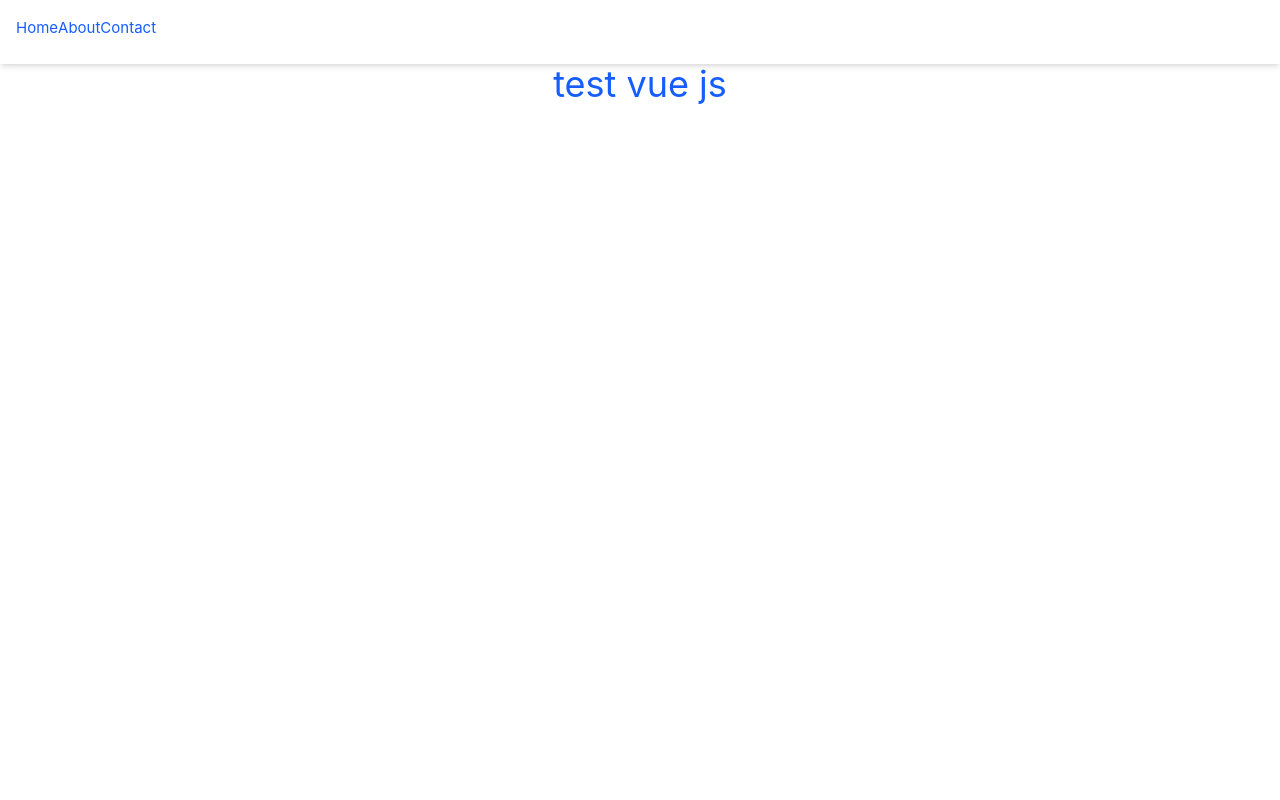
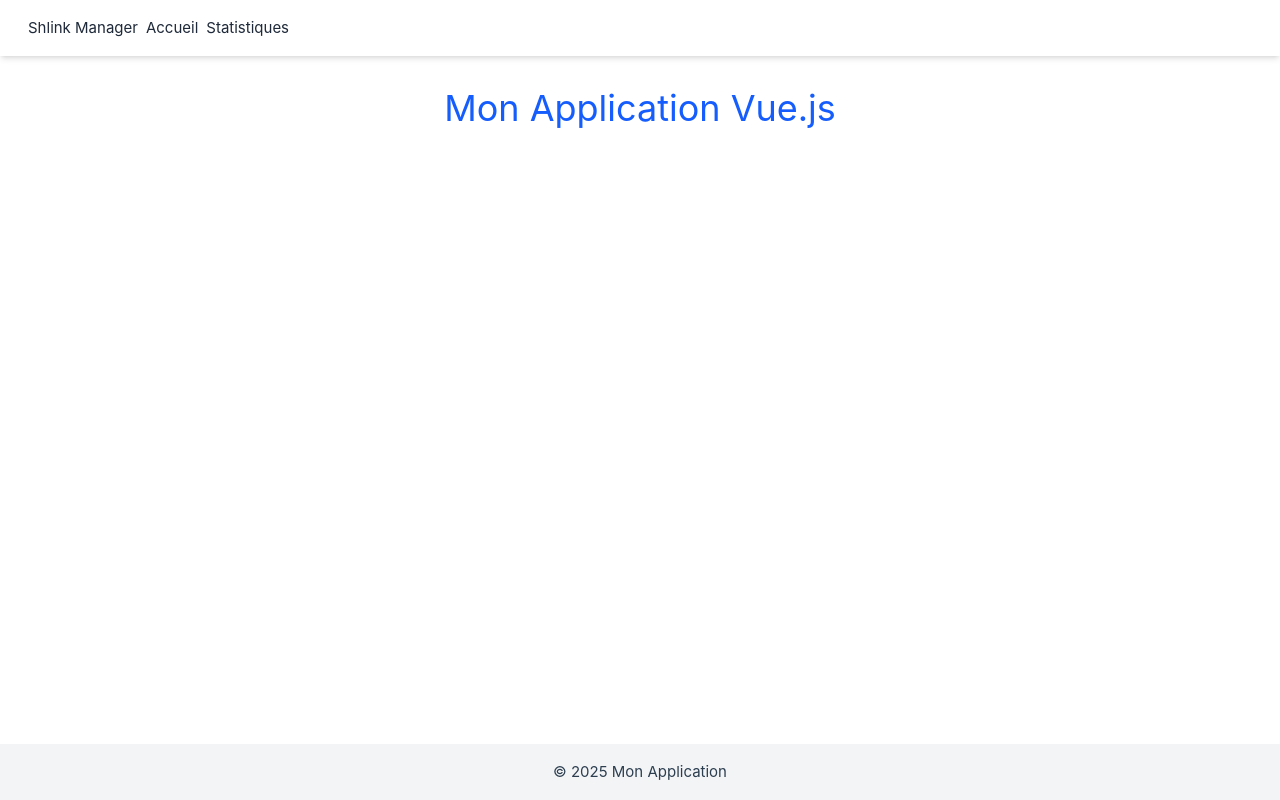
Before and after one commit to Valentin1302/Raccourci, a Vue app: page / in a window 1280 px wide. Built offline with nearby package versions, Linux system fonts and the light colour scheme.

Commit message:
ajout de la navigation

```diff
--- a/src/App.vue
+++ b/src/App.vue
@@ -1,20 +1,23 @@
 <script setup>
-
+import NavigationBar from './components/NavigationBar.vue'; // Importez votre composant
 </script>
 
 <template>
-  <header class="bg-white shadow-md p-4 mb-4 min-h-16">
+  <div class="min-h-screen flex flex-col">
+    <NavigationBar />
 
-    <nav>
-      <ul class="flex space-x-4">
-        <li><a href="#" class="text-blue-600 hover:underline">Home</a></li>
-        <li><a href="#" class="text-blue-600 hover:underline">About</a></li>
-        <li><a href="#" class="text-blue-600 hover:underline">Contact</a></li>
-      </ul>
-    </nav>
-  </header>
-  <h1 class="text-4xl font-bold text-blue-600 text-center mt-10">test vue js</h1>
+    <main class="flex-grow container mx-auto px-4 py-8">
+      <h1 class="text-4xl font-bold text-blue-600 text-center mb-8">Mon Application Vue.js</h1>
+      <router-view />
+    </main>
+
+    <footer class="bg-gray-100 py-4 text-center">
+      <p>© 2025 Mon Application</p>
+    </footer>
+  </div>
 </template>
 
+
 <style scoped>
+
 </style>
--- a/src/components/NavigationBar.vue
+++ b/src/components/NavigationBar.vue
@@ -0,0 +1,36 @@
+<script setup>
+import { RouterLink } from 'vue-router';
+</script>
+
+<template>
+<header class="bg-white shadow-md py-4 px-6 sticky top-0 z-50">
+  <nav class="max-w-6xl mx-auto">
+    <ul class="flex items-center space-x-8">
+      <li>
+        <RouterLink
+          to="/"
+          class="text-gray-800 hover:text-blue-600 font-medium transition-colors duration-200 py-2 px-1 border-b-2 border-transparent hover:border-blue-600"
+        >
+          Shlink Manager
+        </RouterLink>
+      </li>
+      <li>
+        <RouterLink
+          to="/"
+          class="text-gray-800 hover:text-blue-600 font-medium transition-colors duration-200 py-2 px-1 border-b-2 border-transparent hover:border-blue-600"
+        >
+          Accueil <!-- Pointe vers / (HomeView) -->
+        </RouterLink>
+      </li>
+      <li>
+        <RouterLink
+          to="/stats"
+          class="text-gray-800 hover:text-blue-600 font-medium transition-colors duration-200 py-2 px-1 border-b-2 border-transparent hover:border-blue-600"
+        >
+          Statistiques
+        </RouterLink>
+      </li>
+    </ul>
+  </nav>
+</header>
+</template>
--- a/src/main.js
+++ b/src/main.js
@@ -3,6 +3,6 @@ import './assets/main.css'
 import { createApp } from 'vue'
 import App from './App.vue'
 import './style.css'
+import router from './router';
 
-
-createApp(App).mount('#app')
+createApp(App).use(router).mount('#app');
--- /dev/null
+++ b/src/router/index.js
@@ -0,0 +1,23 @@
+import { createRouter, createWebHistory } from 'vue-router';
+import HomeView from '@/views/HomeView.vue';
+import StatsView from '@/views/StatsView.vue';
+
+const routes = [
+  {
+    path: '/',
+    name: 'home',
+    component: HomeView,
+  },
+  {
+    path: '/stats',
+    name: 'stats',
+    component: StatsView,
+  },
+];
+
+const router = createRouter({
+  history: createWebHistory(),
+  routes,
+});
+
+export default router;
--- a/src/views/HomeView.vue
+++ b/src/views/HomeView.vue
@@ -0,0 +1,2 @@
+<script></script>
+<template></template>
--- a/src/views/StatsView.vue
+++ b/src/views/StatsView.vue
@@ -0,0 +1,2 @@
+<script></script>
+<template></template>
```
